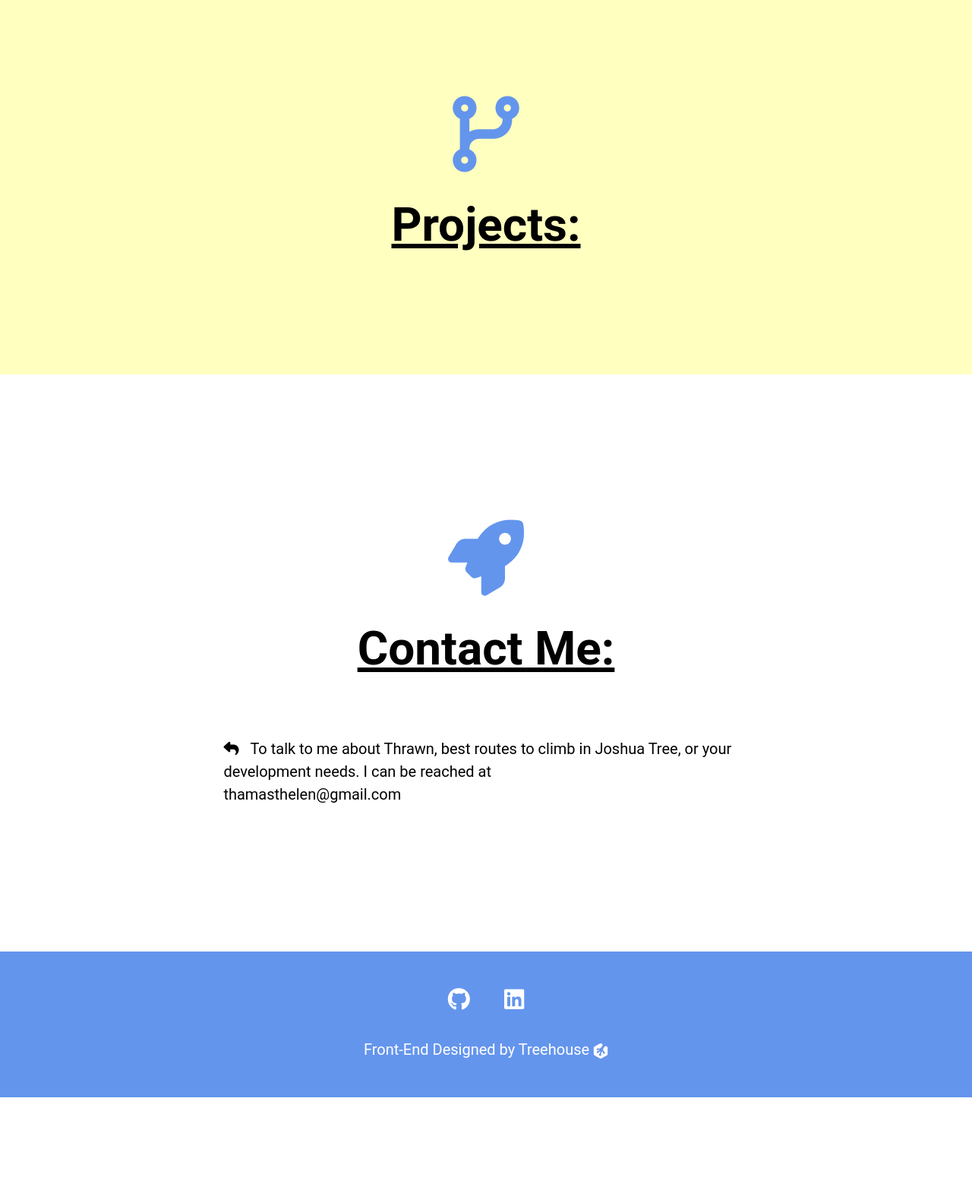
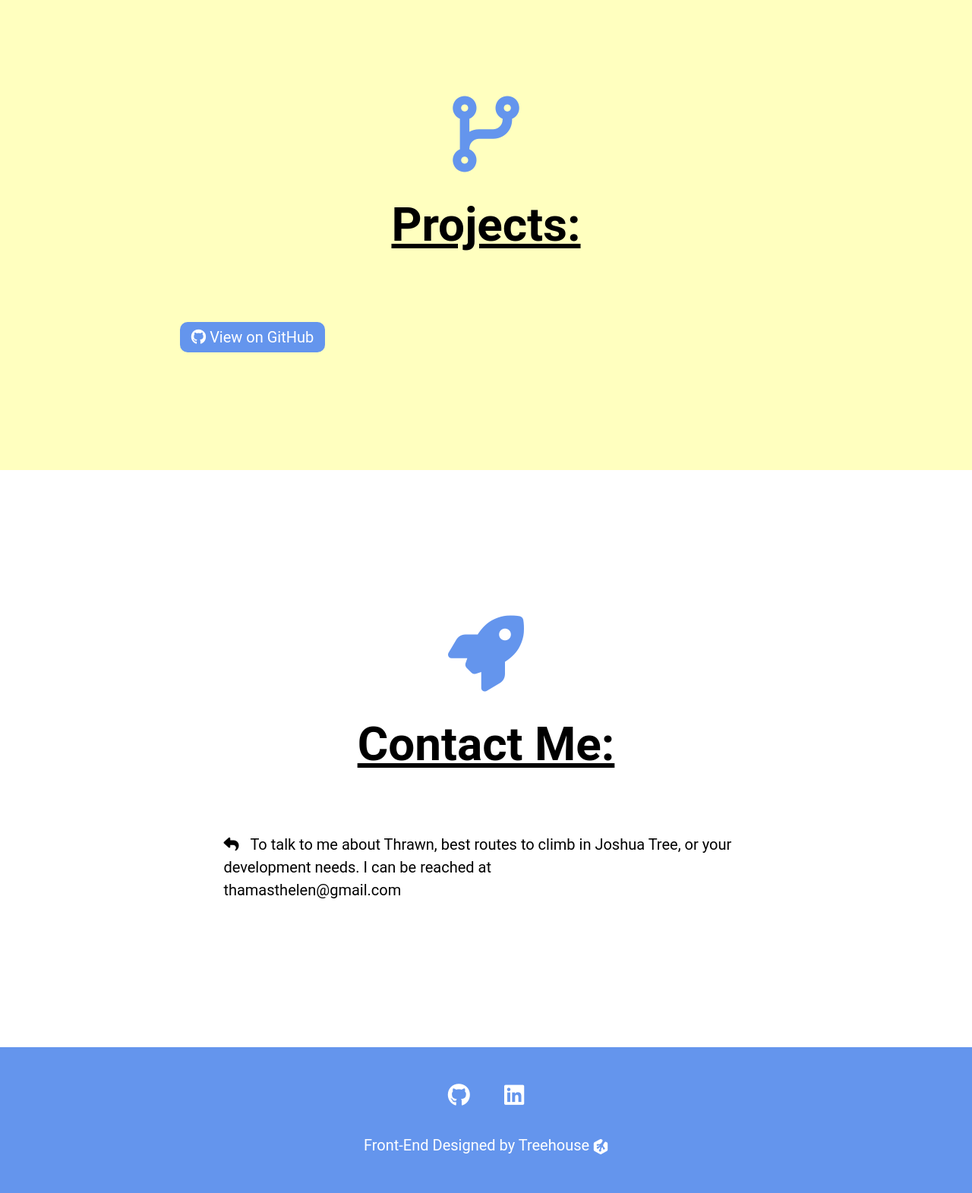
Before and after one commit to Thamas21/flask-example, a Flask app: page / in a window 1280 px wide. Shown: the part 1983-3554 px from the top of the page at 76% size. Before the commit the page ends 3428 px from the top, so only its background shows below. Run offline with Flask 2, Linux system fonts and the light colour scheme; parts of the project's set-up code (start-up, migrations or seed data) failed here and were passed over; some libraries are stand-ins or nearby versions.

Commit message:
moar updates

```diff
--- a/application.py
+++ b/application.py
@@ -1,4 +1,5 @@
 from flask import (Flask, render_template, url_for)
+
 
 application = Flask(__name__)
 
--- a/templates/index.html
+++ b/templates/index.html
@@ -31,17 +31,15 @@
             <i class="fas fa-code-branch"></i>
             <h2><u>Projects:</u></h2>
             <div id="project-list">
-                {% for project in projects %}
-                    <div id="project{{ project.id }}" class="a-project">
-                        <a href="{{ url_for('detail', id=project.id )}}"><h3>{{ project.title }}</h3>
-                        <a href="{{ project.github }}" class="github-btn">
+                    <div id="" class="a-project">
+                        <a href="#"><h3></h3>
+                        <a href="" class="github-btn">
                             <i class="fab fa-github"></i>
                             View on GitHub
                         </a>
-                        <p>{{ project.description }}</p>
-                        <p>{{ project.skills }}</p>
+                        <p></p>
+                        <p></p>
                     </div>
-                {% endfor %}
             </div>
         </section>
 
```
